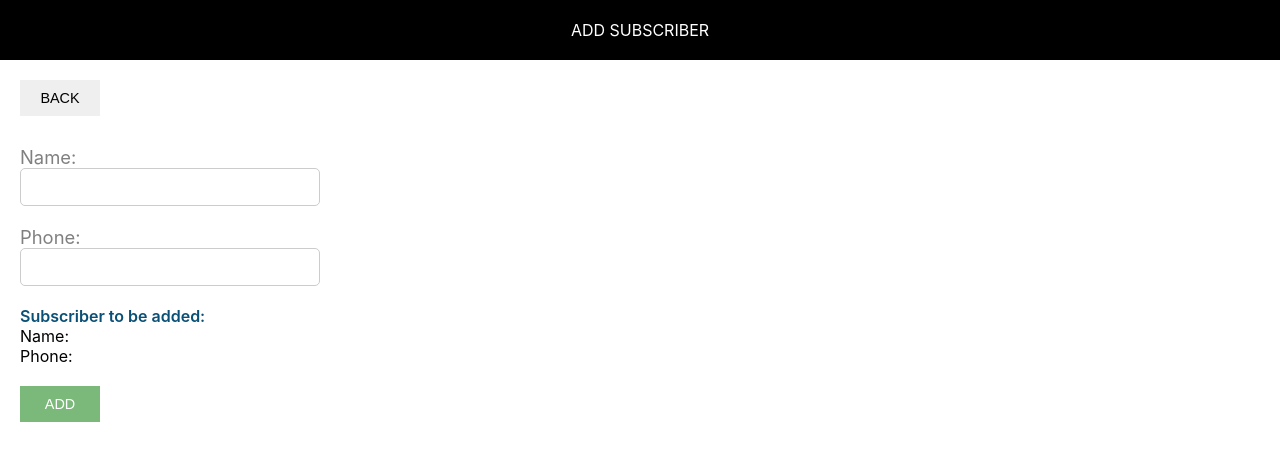
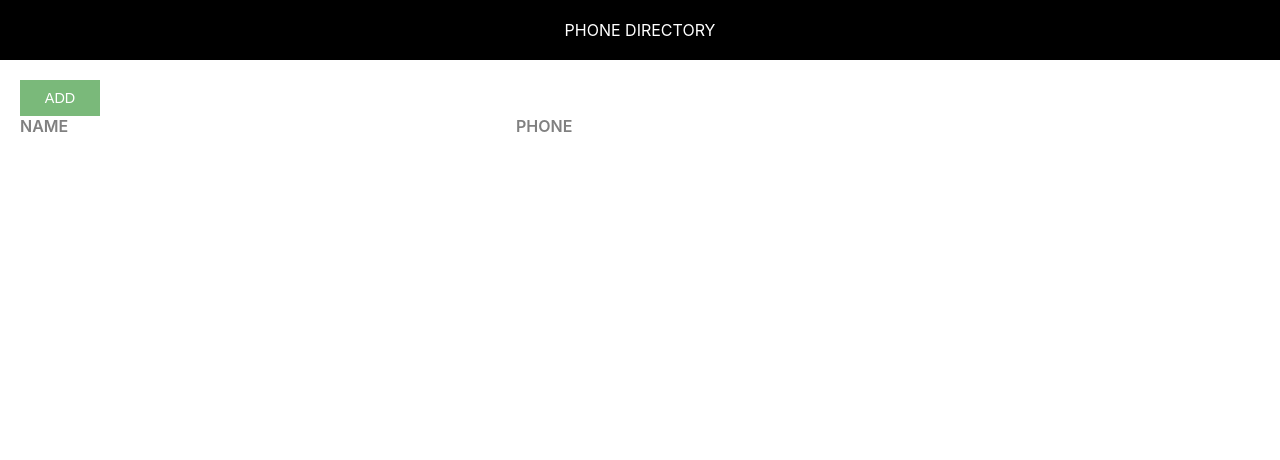
Before and after one commit to komal1204/Phone-Directory-UsingReactJS, a React (Create React App) app: page / in a window 1280 px wide. Shown: the top 460 px of the page. Built offline with nearby package versions, Linux system fonts and the light colour scheme.

Commit message:
Added state in AddSubscriber and App Components

```diff
--- a/src/AddSubscriber.js
+++ b/src/AddSubscriber.js
@@ -2,7 +2,22 @@
 import Header from "./Header";
 import './AddSubscriber.css'
 class AddSubsriber extends Component {
+    constructor(){
+        super();
+        this.state ={
+            id:0,
+            name: '',
+            phone: ''
+        }
+    }
+
+    inputChangedHandler =(e) =>{
+        const state = this.state;
+        state[e.target.name]=e.target.value;
+        this.setState(state);
+    }
     render() {
+        const{name,phone} =this.state;
         return(
             <div>
                 <Header heading = "Add Subscriber"></Header>
@@ -11,14 +26,14 @@
                     <form className="subscriber-form">
                         <label htmlFor ="name"
                         className="label-control">Name: </label><br/>
-                        <input id="name" type = "text" className="input-control"></input><br/>
+                        <input id="name" type = "text" className="input-control" name ="name" onChange={this.inputChangedHandler}></input><br/>
                         <br/>
                         <label htmlFor="phone" className="label-control">Phone: </label><br/>
-                        <input id="phone" type="text" className="input-control" name="phone"></input><br/><br/>
+                        <input id="phone" type="text" className="input-control" name="phone" onChange={this.inputChangedHandler}></input><br/><br/>
                         <div className="subscriber-info-container">
                             <span className="subscriber-to-add-heading">Subscriber to be added:</span><br/>
-                            <span className="susbscriber-info">Name: </span><br/>
-                            <span className="susbscriber-info">Phone: </span><br/>
+                            <span className="susbscriber-info">Name: {name}</span><br/>
+                            <span className="susbscriber-info">Phone: {phone} </span><br/>
                         </div>
                         <button type = "submit" className= "custom-btn add-btn">ADD</button>
                     </form>
--- a/src/App.js
+++ b/src/App.js
@@ -5,32 +5,15 @@
   clickHandler(message){
     alert(message);
   }
-  render() {
-    //let x=10;
-    let subscribers = [
-      {
-        id: 1,
-        name: "Shilpa Bhat",
-        phone: "8888888888"
-      },
-      {
-        id: 2,
-        name: "Srishti Gupta",
-        phone: "9999999999"
+
+    constructor(){
+      super();
+      this.state = {
+        subscribersListToShow:[]
       }
-    ];
+    }
+    render() {
     return (
-      // <div>
-      //     <Header></Header>
-      // <button>Add</button>
-      // <div>
-      //   <span>Name</span><br/>
-      //   <span>Phone</span>
-      //  {/* <span>{x*2}</span> */}
-      // </div>
-      // {/* <label htmlFor="name">Name</label>
-      // <input id = "name" type="text" placeholder="type Here" defaultValue="Komal"></input> */}
-      // </div>
       <div>
         <Header heading = "Phone Directory"></Header>
         <div className="component-body-container">
@@ -41,7 +24,7 @@
           </div>
 
           {
-            subscribers.map(sub => {
+              this.state.subscribersListToShow.map(sub =>{
               return <div key={sub.id} className="grid-container">
                 <span className="grid-item">{sub.name}</span>
                 <span className="grid-item">{sub.phone}</span>
--- a/src/index.js
+++ b/src/index.js
@@ -5,7 +5,7 @@
 import AddSubscriber from './AddSubscriber';
 import * as serviceWorker from './serviceWorker';
 import './common/common.css';
-ReactDOM.render(<AddSubscriber/>, document.getElementById('root'));
+ReactDOM.render(<App/>, document.getElementById('root'));
 
 // If you want your app to work offline and load faster, you can change
 // unregister() to register() below. Note this comes with some pitfalls.
```
